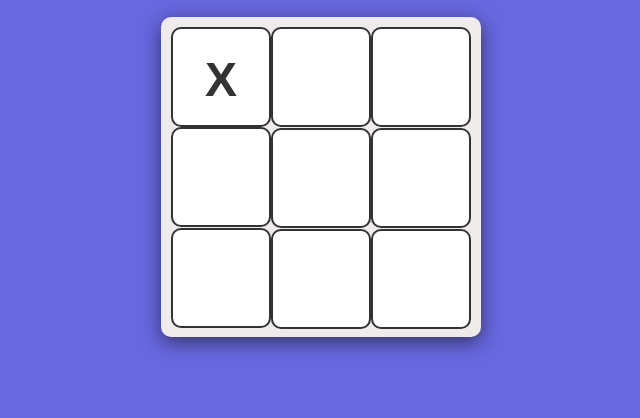
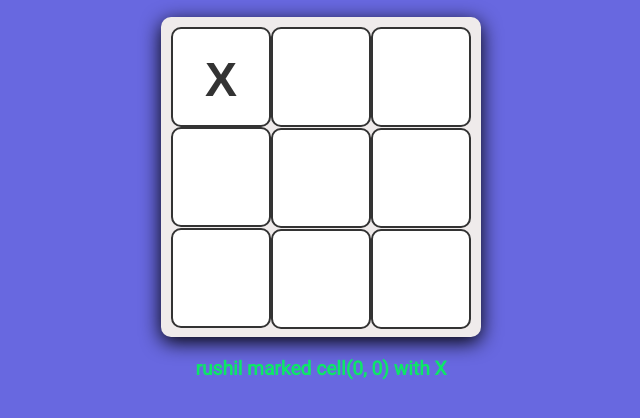
Before and after one commit to RushilJalal/tic-tac-toe, a plain HTML site: page index.html in a window 1280 px wide. Both pictures are taken after a click on the button 540 px from the left and 169 px from the top of the page. Shown: the part 92-510 px from the top of the page, without its empty margins (319-959 px from the left). Drawn offline with Linux system fonts and the light colour scheme.

Commit message:
add text messages

```diff
--- a/index.html
+++ b/index.html
@@ -28,7 +28,10 @@
             <button class="square" row="2" col="2"></button>
         </div>
     </div>
-    <!-- <div class="win-message">You won</div> -->
+    <div class="text">
+        <div class="chance-message"></div>
+        <div class="win-message"></div>
+    </div>
 </body>
 
 </html>
--- a/script.js
+++ b/script.js
@@ -41,8 +41,11 @@ const gameFlowControllerModule = (() => {
     }
 
     const handleCellClick = (row, col) => {
+        const win = document.querySelector('.win-message');
+        const message = document.querySelector('.chance-message');
         if (!gameActive) {
             console.log("Game over!");
+            message.textContent = 'Game over!';
             return;
         }
 
@@ -50,15 +53,18 @@ const gameFlowControllerModule = (() => {
 
         if (marked) {
             console.log(`${currentPlayer.name} marked cell(${row}, ${col}) with ${currentPlayer.symbol}`);
+            message.textContent = `${currentPlayer.name} marked cell(${row}, ${col}) with ${currentPlayer.symbol}`;
             ticTacToeModule.GameBoard.showBoard();
 
             if (checkForWinner()) {
                 console.log(`${currentPlayer.name} wins!!`);
+                win.textContent = `${currentPlayer.name} wins!!`;
                 gameActive = false;
             }
 
             else if (isBoardFull()) {
                 console.log('Board is full. Its a tie!');
+                win.textContent = 'Board is full. Its a tie!';
                 gameActive = false;
             }
 
@@ -120,7 +126,6 @@ const gameFlowControllerModule = (() => {
         return (board[0][2] !== '' && board[0][2] === board[1][1] && board[1][1] === board[2][0]);
     }
 
-
     return {
         handleCellClick,
         resetGame: () => {
@@ -133,7 +138,7 @@ const gameFlowControllerModule = (() => {
 })();
 
 const DOMControllerModule = (() => {
-
+    //renderer
     const updateBoardDisplay = () => {
         const board = ticTacToeModule.GameBoard.showBoard();
         const squares = document.querySelectorAll('.square');
--- a/style.css
+++ b/style.css
@@ -25,7 +25,7 @@ h1 {
     background-color: rgb(239, 235, 235);
     padding: 10px;
     border-radius: 10px;
-    box-shadow: 0 5px 20px rgba(0, 0, 0, 0.532);
+    box-shadow: 0 5px 20px rgb(0, 0, 0);
 }
 
 .square {
@@ -47,9 +47,14 @@ h1 {
     background-color: #dddddd;
 }
 
-.win-message {
+.text {
     margin-top: 20px;
     font-size: 1.2em;
     font-weight: bold;
     color: #0de667;
+    display: flex;
+    flex-direction: column;
+    justify-content: center;
+    align-items: center;
+    gap: 5px;
 }
```
